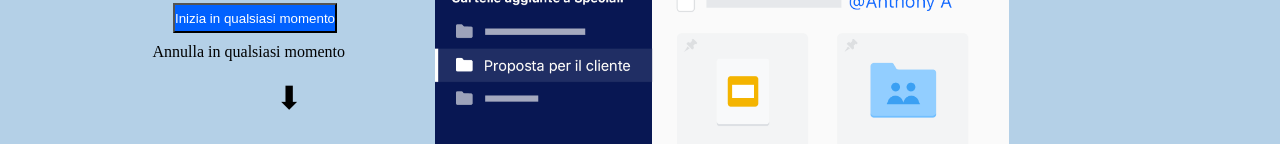
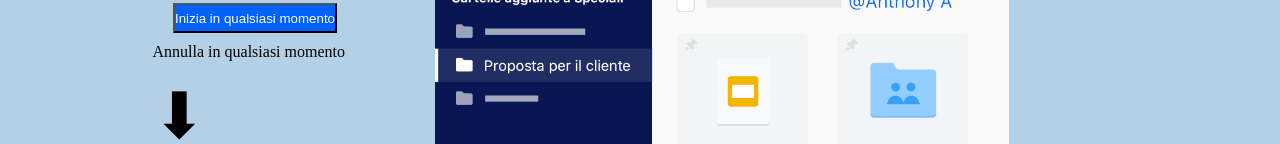
Before and after one commit to flaviovitale02/htmlcss-dropbox, a plain HTML site: page index.html in a window 1280 px wide. Shown: the part 656-800 px from the top of the page. Drawn offline with Linux system fonts and the light colour scheme.

Commit message:
fixed down arrow

```diff
--- a/style.css
+++ b/style.css
@@ -18,7 +18,7 @@ ul{
 }
 
 .down-arrow{
-    font-size: 2rem;
+    font-size: 4rem;
 }
 
 .space-between li{
@@ -51,9 +51,6 @@ ul{
     flex-direction: column;
 }
 
-.align-item{
-    justify-content: center;
-}
 
 h1{
     font-size: 6rem;
@@ -204,6 +201,8 @@ div.cards img{
     aspect-ratio: 1 / 1;
 }
 
+
+
 div.square img{
     width:60%;
     filter:invert(1);
```
